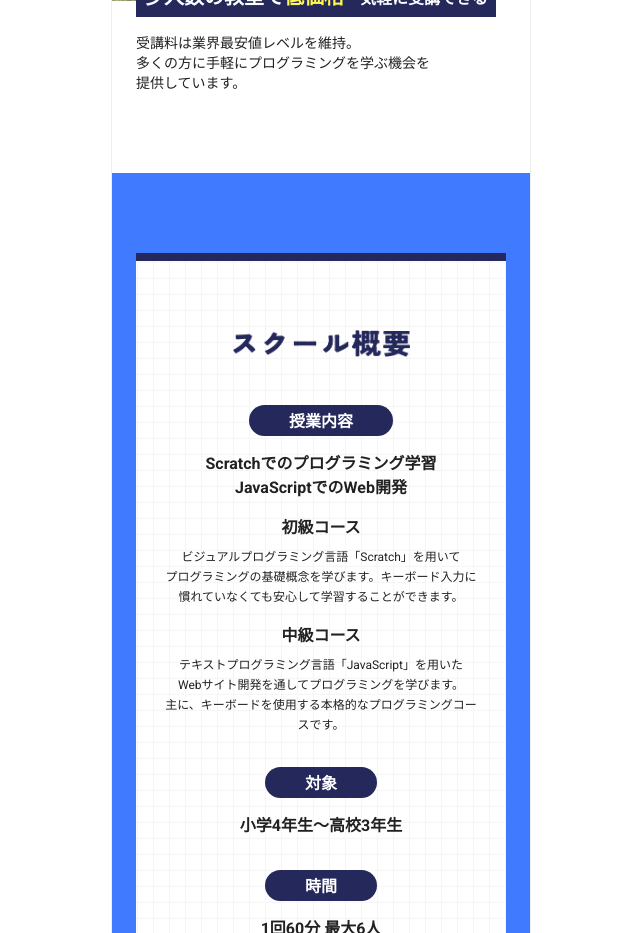
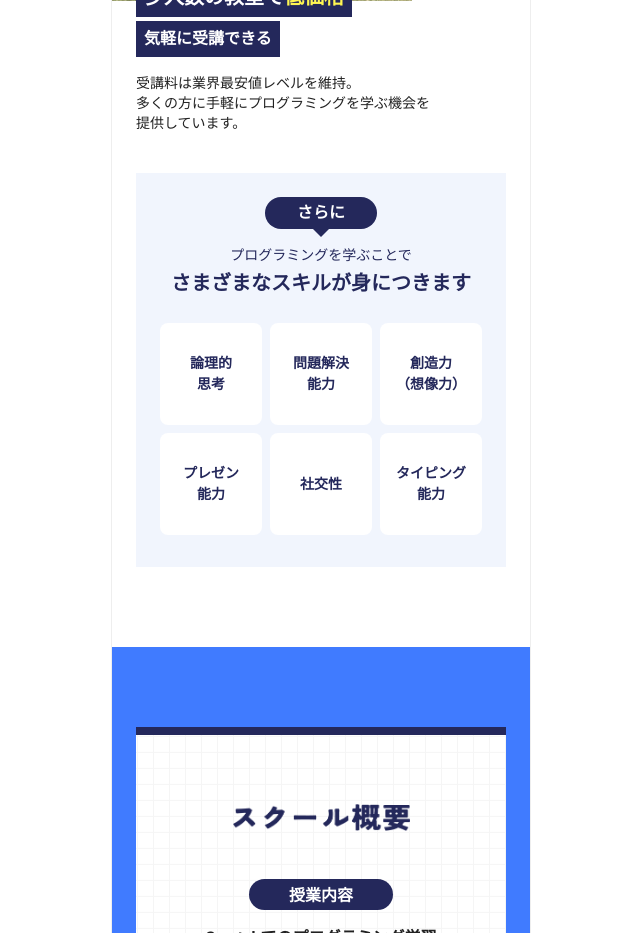
Before and after one commit to yutaroud/rect, a Next.js app: page /school in a window 1280 px wide. Shown: the part 1980-2913 px from the top of the page, without its empty margins (319-959 px from the left). Built offline with nearby package versions, Linux system fonts and the light colour scheme.

Commit message:
[#117]feat:身に付くスキルコンテンツ追加

```diff
--- a/src/app/school/Introduction.tsx
+++ b/src/app/school/Introduction.tsx
@@ -1,6 +1,9 @@
 import Box from "@mui/material/Box";
 import Typography from "@mui/material/Typography";
 import headingTeacherImg from "../../../public/image/school/heading_introduction.png";
+import List from '@mui/material/List';
+import ListItem from '@mui/material/ListItem';
+import { border, borderRadius, fontWeight, textAlign } from "@mui/system";
 
 const sxStyles = {
   textWrap: {
@@ -22,6 +25,47 @@ const sxStyles = {
     fontWeight: 'bold',
     display: 'inline-block'
   },
+  skillContents: {
+    background: '#F1F5FD',
+    px: 3,
+    py: 3
+  },
+  balloon: {
+    background: '#24285B',
+    color: '#fff',
+    py: 0.5,
+    px: 4,
+    position: 'relative',
+    display: 'inline-block',
+    fontWeight: 'bold',
+    borderRadius: 30,
+    width: 'auto',
+    '&:before': {
+      content: '""',
+      position: 'absolute',
+      top: '100%',
+      left: '50%',
+      transform: 'translateX(-50%)',
+      border: '8px solid transparent',
+      borderTop: '8px solid #24285B',
+    }
+  },
+  skillList: {
+    mt: 2,
+    gap: 1,
+    display: 'grid',
+    gridTemplateColumns: '1fr 1fr 1fr',
+    '& > li': {
+      background: '#fff',
+      borderRadius: 2,
+      color: '#24285B',
+      fontWeight: 'bold',
+      textAlign: 'center',
+      justifyContent: 'center',
+      fontSize: '14px',
+      aspectRatio: 1,
+    },
+  }
 };
 
 
@@ -39,6 +83,7 @@ const Introduction = () => {
               <Typography component="span" variant="subtitle1" sx={[sxStyles.pointText, {color: '#fff'}]}>
                 ビジュアル/テキストプログラミング<Typography component="span" variant="body1" fontWeight={"bold"}>を</Typography>
               </Typography>
+              <br/>
               <Typography component="span" variant="h6"  sx={[sxStyles.pointText, {color: '#FFF652'}]} mt={0.5}>一貫して学べる</Typography>
             </Typography>
             <Typography variant="body2" mt={2}>
@@ -56,6 +101,7 @@ const Introduction = () => {
               <Typography component="span" variant="h6"  sx={[sxStyles.pointText, {color: '#FFF652'}]}>
                 現役エンジニアが講師<Typography component="span" variant="body1" fontWeight={"bold"} color={'#fff'}>だから</Typography>
               </Typography>
+              <br/>
               <Typography component="span" variant="subtitle1"  sx={[sxStyles.pointText, {color: '#fff'}]} mt={0.5}>
                 現場での経験を基にした指導が特徴
               </Typography>
@@ -74,6 +120,7 @@ const Introduction = () => {
               <Typography component="span" variant="h6" sx={[sxStyles.pointText, {color: '#fff'}]}>
                 少人数の教室で<Typography component="span" variant="h6" color={'#FFF652'} fontWeight={'bold'}>低価格</Typography>
               </Typography>
+              <br/>
               <Typography component="span" variant="subtitle1" sx={[sxStyles.pointText, {color: '#fff'}]} mt={0.5}>
                 気軽に受講できる
               </Typography>
@@ -86,6 +133,25 @@ const Introduction = () => {
           </Box>
         </Box>
       </Box>
+      <Box px={3} pt={5}>
+        <Box sx={sxStyles.skillContents}>
+          <Typography sx={sxStyles.balloon}>さらに</Typography>
+          <Typography mt={2} variant="subtitle2" color={'#24285B'}>
+            プログラミングを学ぶことで<br/>
+            <Typography variant="h6" color={'#24285B'} fontWeight={'bold'}>さまざまなスキルが身につきます</Typography>
+          </Typography>
+          <List
+            sx={sxStyles.skillList}
+          >
+            <ListItem>論理的<br/>思考</ListItem>
+            <ListItem>問題解決<br/>能力</ListItem>
+            <ListItem>創造力<br/>（想像力）</ListItem>
+            <ListItem>プレゼン<br/>能力</ListItem>
+            <ListItem>社交性</ListItem>
+            <ListItem>タイピング<br/>能力</ListItem>
+          </List>
+        </Box>
+      </Box>
     </Box>
   );
 };
```
